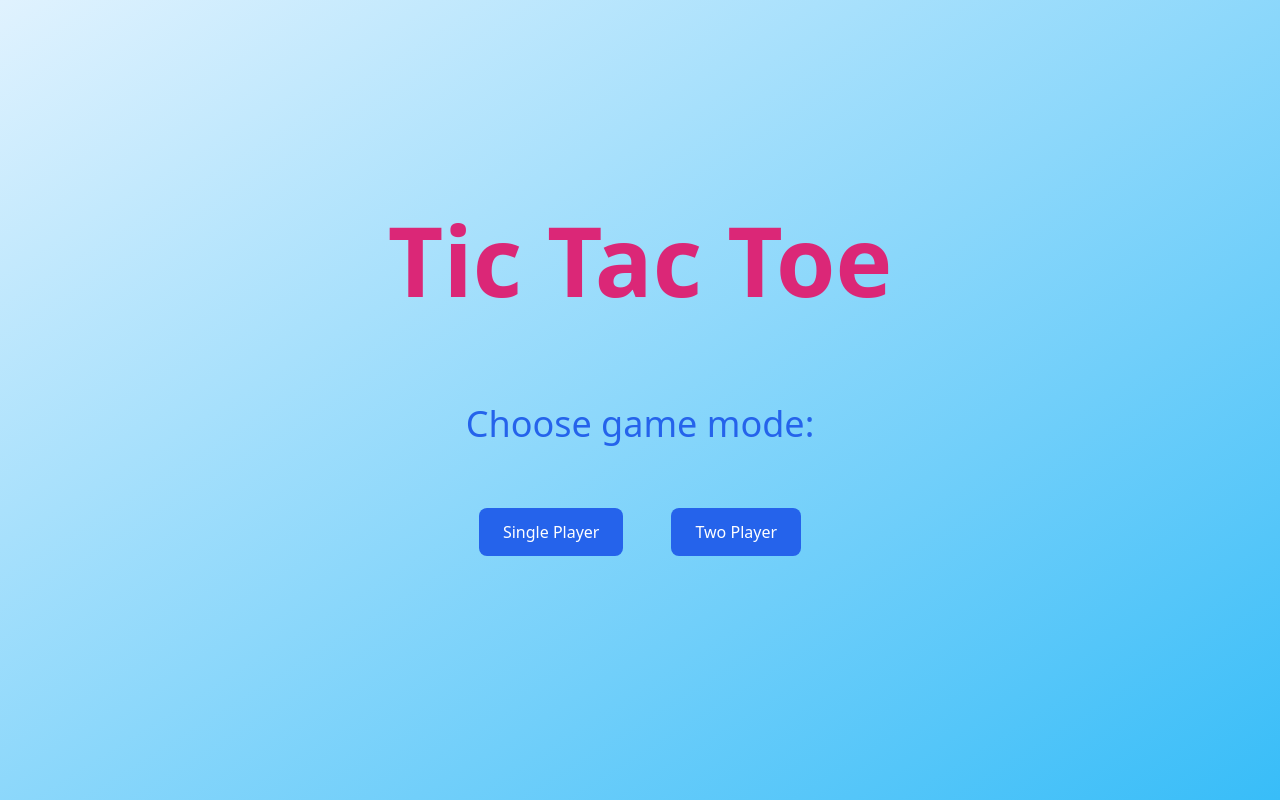
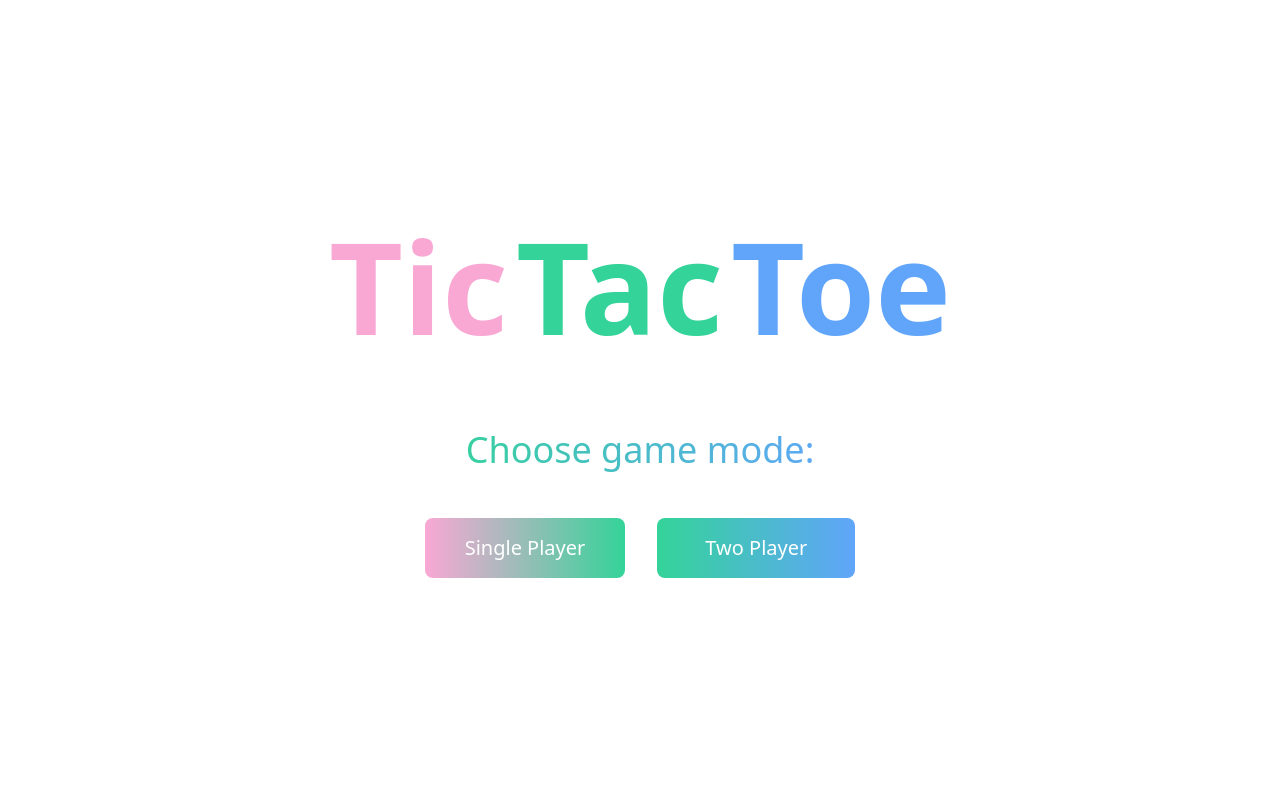
Before and after one commit to ingrideliasson/TicTacToe, a React (Create React App) app: page / in a window 1280 px wide. Built offline with nearby package versions, Linux system fonts and the light colour scheme; a web font is replaced by a local one.

Commit message:
design start menu

```diff
--- a/src/components/Start.jsx
+++ b/src/components/Start.jsx
@@ -3,19 +3,23 @@ import { Link } from "react-router-dom";
 
 export default function Home() {
   return (
-    <div className="flex flex-col items-center justify-center min-h-screen bg-gradient-to-br from-sky-100 to-sky-400 font-cherry">
-      <h1 className="text-8xl font-bold mb-16 bg-gradient-to-r from-pink-600 to-pink-600 text-transparent bg-clip-text">Tic Tac Toe</h1>
-      <p className="text-4xl p-8 bg-gradient-to-r from-blue-600 via-blue-600 to-blue-600 text-transparent bg-clip-text"> Choose game mode:</p>
-      <div className="flex space-x-4 mr-8">
+    <div className="flex flex-col items-center justify-center min-h-screen font-cherry">
+      <div className="flex items-center justify-center gap-2 text-7xl md:text-9xl font-bold mb-8 md:mb-12">
+        <h1 className="text-pink-300 ">Tic</h1>
+        <h1 className="text-emerald-400 ">Tac</h1>
+        <h1 className="text-blue-400 ">Toe</h1>
+      </div>
+      <p className="text-3xl md:text-4xl p-8 mb-4 bg-gradient-to-r from-emerald-400 to-blue-400 text-transparent bg-clip-text"> Choose game mode:</p>
+      <div className="flex flex-col md:flex-row items-center justify-center gap-4 md:gap-8">
         <Link
           to="/aiboard"
-          className="bg-blue-600 m-8 px-6 py-3 text-white rounded-lg"
+          className="bg-gradient-to-r from-pink-300 to-emerald-400 px-10 py-4 text-white text-lg md:text-xl rounded-lg"
         >
           Single Player
         </Link>
         <Link
           to="/board"
-          className="bg-blue-600 m-8 px-6 py-3 text-white rounded-lg"
+          className="bg-gradient-to-r from-emerald-400 to-blue-400 px-12 py-4 text-white text-lg md:text-xl rounded-lg"
         >
           Two Player
         </Link>
```
